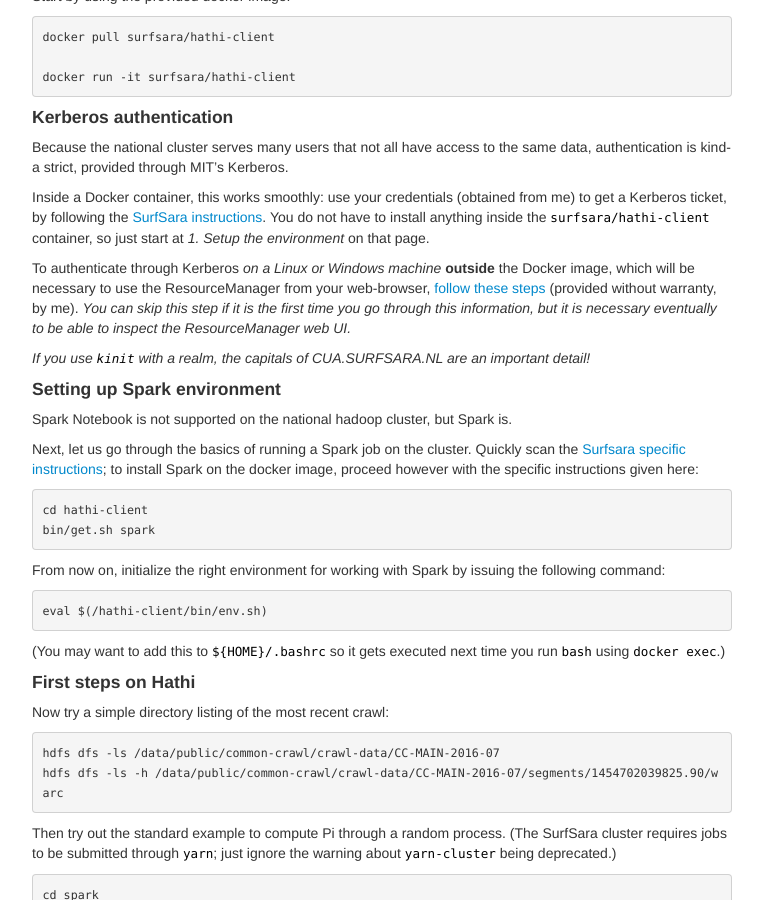
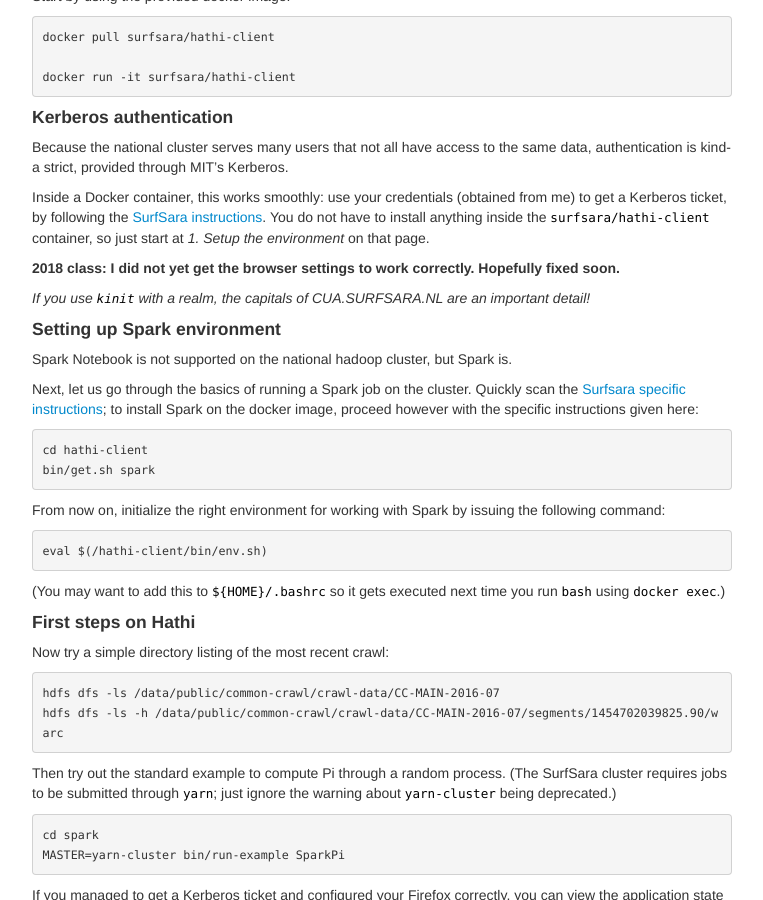
Before and after one commit to Thelukepet/course, a Jekyll site: the page built from assignments/P-commoncrawl.md, in a window 1280 px wide and 900 px high, scrolled down 596 px. Shown: the whole window, without its empty margins (258-1021 px from the left). Built offline with Jekyll 4.4.1, drawn with Linux system fonts in a browser that asks for light colours.

Commit message:
Give up for now the firefox settings - TBD soon

```diff
--- a/assignments/P-commoncrawl.md
+++ b/assignments/P-commoncrawl.md
@@ -52,11 +52,13 @@
 You do not have to install anything inside the `surfsara/hathi-client` container,
 so just start at _1. Setup the environment_ on that page.
 
+__2018 class: I did not yet get the browser settings to work correctly. Hopefully fixed soon.__
+
+<!--
 To authenticate through Kerberos _on a Linux or Windows machine_ **outside** the Docker image,
 which will be necessary to use the ResourceManager from your web-browser,
 [follow these steps](kerberos.html) (provided without warranty, by me).
-_You can skip this step if it is the first time you go through this information, but it is necessary
-eventually to be able to inspect the ResourceManager web UI._
+-->
 
 _If you use `kinit` with a realm, the capitals of CUA.SURFSARA.NL are an important detail!_
 
```
